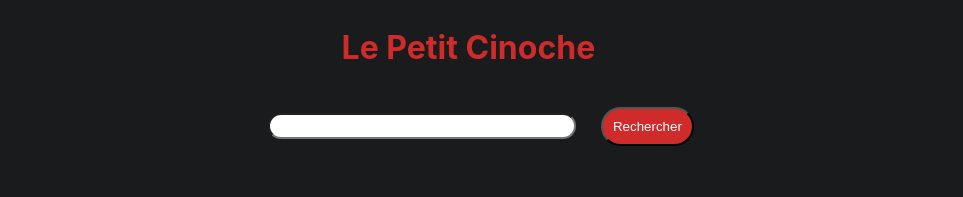
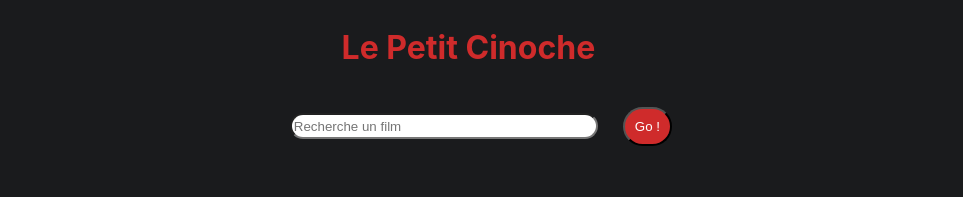
Before and after one commit to Fizioh/Le-petit-cinoche, a React (Create React App) app: page / in a window 1280 px wide. Shown: the top 197 px of the page, without its empty margins (162-1125 px from the left). Built offline with nearby package versions, Linux system fonts and the light colour scheme; no server answers.

Commit message:
fix typo

```diff
--- a/src/components/SearchBar.js
+++ b/src/components/SearchBar.js
@@ -4,7 +4,7 @@ class SearchBar extends Component {
     constructor(props) {
         super(props);
        this.state = {
-        placeholder: 'Search Bar',
+        placeholder: 'Recherche un film',
         inputValue: ''
         }
     }
@@ -17,10 +17,10 @@ class SearchBar extends Component {
                 <input
                     type="text"
                     onChange={this.handleChange.bind(this)}
-                    plcaholder={this.state.placeholder}
+                    placeholder={this.state.placeholder}
                 />
 
-                <button onClick={this.handleClick.bind(this)}>Rechercher</button>
+                <button onClick={this.handleClick.bind(this)}>Go !</button>
             </div>
         )
     }
```
